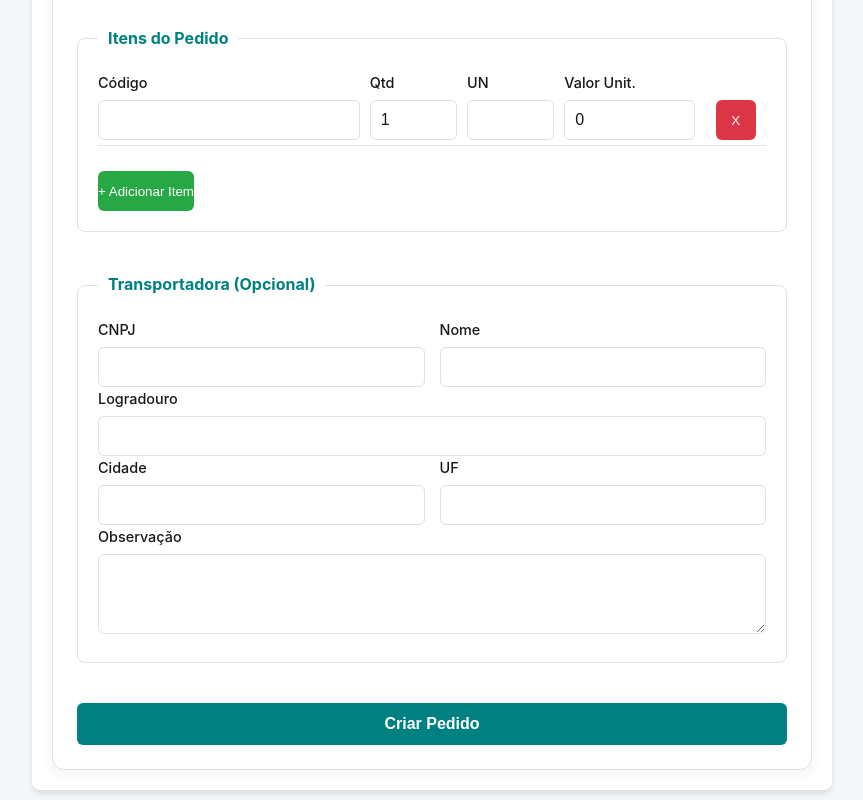
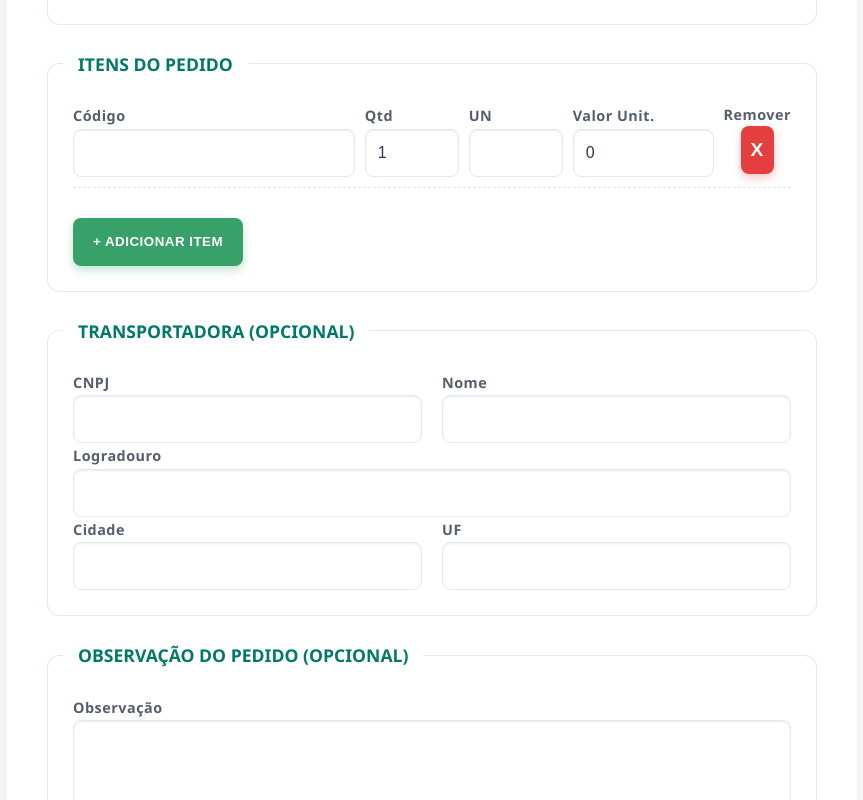
Before and after one commit to ViniciusMaglog/pedido-umgrauemeio, a Next.js app: page / in a window 1280 px wide. Shown: the part 920-1720 px from the top of the page, without its empty margins (208-1071 px from the left). Built offline with nearby package versions, Linux system fonts and the light colour scheme.

Commit message:
atualização de layout

```diff
--- a/src/app/globals.css
+++ b/src/app/globals.css
@@ -1,45 +1,61 @@
 /* ==========================================================================
   1. Variáveis de Cor e Tema
+  (Ajustes para maior clareza e sombra mais sutil)
   ========================================================================== */
 :root {
     /* Tema Claro (Padrão) */
-  --background: #f4f7f9;
-  --foreground: #171717;
-  --primary-color: #008080; /* Teal para botões e links */
-  --primary-color-hover: #006666;
+    --background: #f7f9fb;
+    /* Fundo muito claro */
+    --foreground: #2d3748;
+    /* Cor de texto mais escura para contraste */
+    --primary-color: #00796b;
+    /* Teal Escuro (Mais Profissional) */
+    --primary-color-hover: #00897b;
     --card-bg: #ffffff;
-  --border-color: #e0e0e0;
-  --input-bg: #ffffff; /* Fundo do input */
+    --border-color: #e2e8f0;
+    /* Borda muito clara */
+    --input-bg: #ffffff;
+    --shadow-soft: 0 10px 30px rgba(0, 0, 0, 0.05);
+    /* Sombra mais espalhada e sutil */
+    --shadow-inset: inset 0 1px 2px rgba(0, 0, 0, 0.08);
+    /* Inset shadow suave */
+    --shadow-button: 0 4px 10px rgba(0, 121, 107, 0.2);
+    /* Sombra focada no botão */
+    --shadow-focus: 0 0 0 3px rgba(0, 121, 107, 0.4);
+    /* Foco Teal mais fino */
 
-  --success-bg: #c8e6c9;
-  --success-text: #1b5e20;
-  --error-bg: #ffcdd2;
-  --error-text: #b71c1c;
-  --loading-bg: #bbdefb;
-  --loading-text: #0d47a1;
-  --pending-bg: #e0e0e0;
-  --pending-text: #424242;
+    --success-bg: #38a169;
+    /* Verde mais profissional */
+    --error-bg: #e53e3e;
+    /* Vermelho padrão */
+    --pending-bg: #cbd5e0;
+
+    --success-text: #ffffff;
+    --error-text: #ffffff;
+    --loading-text: #ffffff;
+    --pending-text: #000000;
 }
 
-/* Tema escuro funcional (Ativado pela preferência do navegador) */
+/* Tema escuro funcional */
 @media (prefers-color-scheme: dark) {
     :root {
-    --background: #121212;
-    --foreground: #e0e0e0;
-    --primary-color: #008080; /* Mantido Teal */
-    --primary-color-hover: #006666;
-    --card-bg: #1e1e1e;
-    --border-color: #424242;
-    --input-bg: #2d2d2d; /* Fundo do input no modo escuro */
+        --background: #171923;
+        /* Fundo escuro azulado */
+        --foreground: #e2e8f0;
+        --primary-color: #2bc4b8;
+        /* Teal brilhante para destaque */
+        --primary-color-hover: #48d2c6;
+        --card-bg: #2d3748;
+        --border-color: #4a5568;
+        --input-bg: #202736;
+        --shadow-soft: 0 10px 30px rgba(0, 0, 0, 0.6);
+        --shadow-inset: inset 0 2px 4px rgba(0, 0, 0, 0.3);
+        --shadow-button: 0 4px 10px rgba(43, 196, 184, 0.25);
+        --shadow-focus: 0 0 0 3px rgba(43, 196, 184, 0.4);
 
-    --success-bg: #2e7d32;
-    --success-text: #e8f5e9;
-    --error-bg: #c62828;
-    --error-text: #ffcdd2;
-    --loading-bg: #1565c0;
-    --loading-text: #e3f2fd;
-    --pending-bg: #424242;
-    --pending-text: #eeeeee;
+        --success-bg: #38a169;
+        --error-bg: #c53030;
+        --pending-bg: #4a5568;
     }
 }
 
@@ -59,7 +75,7 @@ html {
 body {
     color: var(--foreground);
     background: var(--background);
-  font-family: -apple-system, BlinkMacSystemFont, "Segoe UI", Roboto, Helvetica, Arial, sans-serif;
+    font-family: 'Segoe UI', Roboto, Helvetica, Arial, sans-serif;
     -webkit-font-smoothing: antialiased;
     -moz-osx-font-smoothing: grayscale;
     line-height: 1.6;
@@ -74,245 +90,270 @@ a {
   3. Layout e Componentes Principais
   ========================================================================== */
 .container {
-  max-width: 800px;
+    max-width: 850px;
     width: 95%;
     margin: 40px auto;
-  padding: 20px;
-  /* Removido text-align: center para melhor alinhamento do formulário */
+    padding: 40px;
     display: flex;
     flex-direction: column;
     align-items: center;
     background-color: var(--card-bg);
-  border-radius: 8px;
-  box-shadow: 0 4px 6px rgba(0, 0, 0, 0.1);
+    border-radius: 16px;
+    box-shadow: var(--shadow-soft);
+    border: none;
 }
 
 .logo {
-  margin-bottom: 24px;
+    margin-bottom: 28px;
     object-fit: contain;
 }
 
 h1 {
-  margin-bottom: 24px;
-  text-align: center;
-  color: var(--foreground);
+    margin-bottom: 30px;
+    font-size: 1.5rem;
+    font-weight: 800;
+    color: var(--primary-color);
+    text-transform: uppercase;
+    letter-spacing: 1px;
 }
 
-/* Informação fixa (Um Grau e Meio) */
 .fixed-info {
-    padding: 5px 0 15px;
-    font-size: 1.0em;
+    padding: 5px 0 20px;
+    font-size: 1.1em;
     color: var(--primary-color);
-    font-style: italic;
-    text-align: left;
+    font-weight: 600;
+    border-bottom: 1px solid var(--border-color);
     width: 100%;
 }
 
-
 /* ==========================================================================
-  4. Formulários
+  4. Formulários (Visual Aprimorado)
   ========================================================================== */
-.form-card {
-  background-color: var(--card-bg);
-  border-radius: 12px;
-  padding: 24px;
-  box-shadow: 0 4px 14px rgba(0, 0, 0, 0.05);
-  border: 1px solid var(--border-color);
-  display: flex;
-  flex-direction: column;
-  gap: 20px;
-  width: 100%;
-}
-
-.form-group {
-  text-align: left;
-}
-
 .form-group label {
-  display: block;
-  margin-bottom: 6px;
-  font-weight: 500;
+    font-weight: 600;
+    letter-spacing: 0.5px;
+    color: var(--foreground);
     font-size: 0.9rem;
+    opacity: 0.8;
 }
 
 /* Estilo geral para inputs e selects */
-.form-card input[type="text"],
-.form-card input[type="number"],
-.form-card input[type="date"],
-.form-card input[type="file"],
-.form-card textarea,
-.input-padrao,
-.form-card select {
+.form-card input,
+.form-card select,
+.form-card textarea {
     width: 100%;
-  padding: 10px;
+    padding: 12px;
     border: 1px solid var(--border-color);
-  border-radius: 6px;
+    border-radius: 8px;
     background-color: var(--input-bg);
     color: var(--foreground);
     font-size: 1rem;
-  height: 40px;
+    height: 48px;
     box-sizing: border-box;
+    transition: all 0.2s ease-in-out;
+    box-shadow: var(--shadow-inset);
+}
+
+.form-card textarea {
+    min-height: 120px;
+    height: auto !important;
+}
+
+.form-card input:focus,
+.form-card select:focus,
+.form-card textarea:focus {
+    border-color: var(--primary-color);
+    outline: none;
+    box-shadow: var(--shadow-focus);
 }
 
 /* Estilo para input date desabilitado/readonly */
 .form-card input[readonly] {
     background-color: var(--pending-bg) !important;
+    color: var(--pending-text) !important;
     cursor: not-allowed !important;
+    box-shadow: inset 0 1px 2px rgba(0, 0, 0, 0.1);
 }
 
-/* Ajuste para textarea */
-.form-card textarea {
-    height: auto !important;
-    min-height: 80px;
-}
-
-/* Remoção das setas do input number */
-.form-card input.input-padrao::-webkit-outer-spin-button,
-.form-card input.input-padrao::-webkit-inner-spin-button {
-  -webkit-appearance: none;
-  margin: 0;
-}
-.form-card input.input-padrao::-moz-number-spinbox {
-  -moz-appearance: textfield;
+/* Botões: Estilo 3D/Shadow Lift */
+.submit-btn,
+.add-item-btn,
+.remove-item-btn {
+    padding: 12px 20px;
+    border: none;
+    border-radius: 8px;
+    cursor: pointer;
+    font-weight: 700;
+    transition: all 0.2s ease-in-out;
+    text-transform: uppercase;
+    letter-spacing: 0.5px;
 }
 
 .submit-btn {
     background-color: var(--primary-color);
     color: white;
-  border: none;
-  padding: 12px;
-  border-radius: 6px;
-  cursor: pointer;
-  transition: background-color 0.2s;
-  font-size: 1rem;
-  font-weight: bold;
+    font-size: 1.1rem;
+    box-shadow: var(--shadow-button);
 }
 
 .submit-btn:hover {
     background-color: var(--primary-color-hover);
+    transform: translateY(-2px);
+    box-shadow: 0 10px 20px rgba(0, 121, 107, 0.3);
+}
+
+.submit-btn:active {
+    transform: translateY(0);
+    box-shadow: 0 4px 8px rgba(0, 0, 0, 0.1);
 }
 
 .submit-btn:disabled {
-  background-color: #cccccc;
-  cursor: not-allowed;
+    background-color: var(--pending-bg);
+    color: var(--pending-text);
+    box-shadow: none;
+    transform: none;
 }
 
 /* Formulário Manual Específico */
 .manual-form fieldset {
     border: 1px solid var(--border-color);
-  border-radius: 8px;
-  padding: 20px;
-  margin-bottom: 20px;
+    border-radius: 12px;
+    padding: 25px;
+    margin-bottom: 25px;
+    background-color: var(--card-bg);
 }
 
 .manual-form legend {
-  padding: 0 10px;
-  font-weight: bold;
-  color: var(--primary-color); /* Usando primary-color para destaque */
+    padding: 0 15px;
+    font-weight: 800;
+    color: var(--primary-color);
+    font-size: 1.1rem;
+    margin-left: -10px;
+    text-transform: uppercase;
 }
 
 .grid-2 {
     display: grid;
     grid-template-columns: 1fr 1fr;
-  gap: 15px;
+    gap: 20px;
 }
 
 /* Estilos de Item */
-/* A classe item-header foi removida do JSX */
-
 .item-row-fields {
     display: grid;
-  /* Define 4 colunas para os inputs e 1 para a ação */
     grid-template-columns: 3fr 1fr 1fr 1.5fr auto;
     gap: 10px;
-  align-items: flex-end; /* Alinha o rodapé dos inputs e o botão */
+    align-items: flex-end;
     margin-bottom: 15px;
-  padding-bottom: 5px; /* Espaço para separar as linhas de item */
-  border-bottom: 1px solid var(--border-color); /* Separador visual */
+    padding-bottom: 10px;
+    border-bottom: 1px dashed var(--border-color);
 }
 
-/* Garante que os inputs dentro do item tenham largura total no seu grupo */
-.item-input-group input {
-    width: 100%;
+/* Botão Adicionar Item */
+.add-item-btn {
+    background-color: var(--success-bg);
+    color: var(--success-text);
+    font-weight: 700;
+    height: 48px;
+    margin-top: 15px;
+    box-shadow: 0 4px 10px rgba(56, 161, 105, 0.3);
 }
 
-/* botão add item */
-.add-item-btn, .remove-item-btn {
-  /* ... (outras propriedades) ... */
-  height: 40px;
-  transition: background-color 0.2s;
+.add-item-btn:hover {
+    background-color: #319795;
+    transform: translateY(-1px);
 }
 
-.add-item-btn {
-  background-color: #28a745; /* Verde Sucesso */
-  color: white;
-  border: none;
-  margin-top: 10px;
-  border-radius: 6px;
-  cursor: pointer;
-}
-.add-item-btn:hover {
-    background-color: #1b5e20;
-}
-
-/* Alinhamento do botão X */
+/* Botão Remover Item */
 .item-action-group {
-    height: 100%; /* Ocupa a altura do item */
+    height: 100%;
     display: flex;
     flex-direction: column;
     align-items: center;
 }
 
-.item-action-group .action-label {
-    visibility: hidden; /* Esconde o rótulo para não ocupar espaço na visualização desktop */
-    margin-bottom: 6px;
-}
-
 .remove-item-btn {
-  background-color: #dc3545; /* Vermelho Erro */
-  color: white;
-  border: none;
-  border-radius: 6px;
-  width: 100%; /* Ocupa o espaço do grupo de ação */
-  max-width: 40px; /* Limita a largura em desktop */
-  height: 40px; /* Garante que tenha a altura do input */
-  padding: 0;
-  flex-shrink: 0;
-  cursor: pointer;
+    background-color: var(--error-bg);
+    color: var(--error-text);
+    max-width: 48px;
+    height: 48px;
+    padding: 0 10px;
+    font-size: 1.2rem;
+    box-shadow: 0 4px 10px rgba(229, 62, 62, 0.3);
 }
 
 .remove-item-btn:hover {
-    background-color: #a82433;
+    background-color: #c53030;
+    transform: translateY(-1px);
 }
 
-/* --- AJUSTES DE RESPONSIVIDADE (480px) --- */
-@media (max-width: 480px) {
-    /* ... (Mantenha as regras gerais de 480px) ... */
+/* ==========================================================================
+  5. Responsividade (Otimizada)
+  ========================================================================== */
 
+/* Telas Médias (768px) */
+@media (max-width: 768px) {
+    .container {
+        margin: 0;
+        padding: 15px;
+        border-radius: 0;
+        box-shadow: none;
+        width: 100%;
+    }
+
+    h1{
+        font-size: 1.3rem;
+        font-weight: 800;
+        margin-bottom: 20px;
+        text-align: center;
+    }
+
+    .grid-2 {
+        grid-template-columns: 1fr;
+        gap: 15px;
+    }
+
+    .manual-form fieldset {
+        padding: 20px;
+        margin-bottom: 20px;
+    }
+
+    /* Layout de Item em 2 colunas */
     .item-row-fields {
-        grid-template-columns: 1fr 1fr; /* Duas colunas */
+        grid-template-columns: 1fr 1fr;
         grid-template-areas:
             "codigo codigo"
             "qtd valor"
             "unidade remove";
-        margin-bottom: 20px;
-        padding: 10px;
+        padding: 15px 10px;
+        margin-bottom: 15px;
         border: 1px solid var(--border-color);
-        border-radius: 8px;
+        border-bottom: none;
     }
 
-    .item-row-fields .item-input-group:nth-child(1) { grid-area: codigo; }
-    .item-row-fields .item-input-group:nth-child(2) { grid-area: qtd; }
-    .item-row-fields .item-input-group:nth-child(3) { grid-area: unidade; }
-    .item-row-fields .item-input-group:nth-child(4) { grid-area: valor; }
+    .item-row-fields .item-input-group:nth-child(1) {
+        grid-area: codigo;
+    }
+
+    .item-row-fields .item-input-group:nth-child(2) {
+        grid-area: qtd;
+    }
+
+    .item-row-fields .item-input-group:nth-child(3) {
+        grid-area: unidade;
+    }
+
+    .item-row-fields .item-input-group:nth-child(4) {
+        grid-area: valor;
+    }
 
     .item-action-group {
         grid-area: remove;
-        align-items: stretch; /* Estica para largura total */
+        align-items: stretch;
     }
 
     .item-action-group .action-label {
-        visibility: visible; /* Mostra o rótulo "Remover" no mobile */
+        visibility: visible;
         height: auto;
     }
 
@@ -320,84 +361,19 @@ h1 {
         width: 100%;
         max-width: none;
     }
-}
 
-/* ==========================================================================
-  5. Responsividade (Media Queries) 📱
-  ========================================================================== */
-
-/* Telas Médias (Tablets e alguns Desktops pequenos) */
-@media (max-width: 768px) {
-  .container {
-    margin: 20px auto;
-    padding: 15px;
-  }
-
-  .grid-2 {
-    /* Quebra o layout de duas colunas para uma coluna */
-    grid-template-columns: 1fr;
-  }
-
-  /* Ajuste no layout dos itens: 4 colunas em vez de 5, o botão X fica ao lado */
-  .item-header, .item-row {
-      grid-template-columns: 2fr 1fr 1fr 1.5fr 40px; /* Ajuste para melhor visualização */
-      gap: 5px;
-  }
-
-  .item-header p:last-child {
-      display: none; /* Esconde o rótulo da coluna "Ação" */
-  }
-
-  .remove-item-btn {
-      width: 40px;
-      padding: 0;
-      font-size: 0.8rem;
+    .add-item-btn {
+        width: 100%;
     }
 }
 
-/* Telas Pequenas (Celulares) */
+/* Telas Pequenas (480px) */
 @media (max-width: 480px) {
     .container {
         padding: 10px;
-        width: 100%;
-        box-shadow: none; /* Menos sombra para parecer nativo */
-    }
-
-    .form-card {
-        padding: 15px;
-    }
-
-    h1 {
-        font-size: 1.5rem;
     }
 
     .manual-form fieldset {
         padding: 15px;
     }
-
-    /* Força o layout de item em duas linhas para ser legível */
-    .item-header {
-        display: none; /* Oculta cabeçalho dos itens em telas muito pequenas */
 }
-    .item-row {
-        grid-template-columns: 1fr 1fr; /* Duas colunas */
-        grid-template-areas:
-            "codigo codigo"
-            "qtd valor"
-            "unidade remove";
-        margin-bottom: 20px;
-        padding: 10px;
-        border: 1px solid var(--border-color);
-        border-radius: 8px;
-    }
-
-    .item-row input:nth-child(1) { grid-area: codigo; }
-    .item-row input:nth-child(2) { grid-area: qtd; }
-    .item-row input:nth-child(3) { grid-area: unidade; }
-    .item-row input:nth-child(4) { grid-area: valor; }
-    .remove-item-btn {
-        grid-area: remove;
-        width: 100%;
-        margin-top: 5px;
-    }
-}
--- a/src/app/page.tsx
+++ b/src/app/page.tsx
@@ -8,25 +8,22 @@ import { useState, ChangeEvent, FormEvent } from 'react';
 const CLIENT_ID = '8A697099-E130-4A57-BE47-DD8B72E3C003';
 const CLIENT_NAME = 'Um Grau e Meio';
 
-// Filiais fixas (MALAF, removendo as outras)
+// Filiais fixas (MALAF)
 const MALAF_FILIAIS = [
-  // Opção 1: CNPJ de teste com final 80 (mantido para exemplo, use o que for mais comum)
     { cnpj: '20230376000280', name: 'MALAF TRANSPORTES E LOGISTICA LTDA (Matriz/Filial)' },
-  // Opção 2: CNPJ de teste com final 08
-  //{ cnpj: '20230376000108', name: 'MALAF TRANSPORTES E LOGISTICA LTDA (Sede/Outro)' }
 ];
 
 // O CNPJ que será o padrão/pré-selecionado
 const DEFAULT_CNPJ_FILIAL = MALAF_FILIAIS[0].cnpj;
 
-// CONSTANTES DA API E TENANT (Mantidas)
+// CONSTANTES DA API E TENANT
 const TENANT = process.env.NEXT_PUBLIC_TENANT || 'F8A63EBF-A4C5-457D-9482-2D6381318B8E';
 const API_POST_URL = 'https://api.maglog.com.br/api-wms/rest/1/event/expedicao';
 
-// texto fixo para observação de pedidos via integração
-const FIXED_OBSERVATION = 'Maglog:pedido criado por Um Grau e Meio via integração.';
+// Texto fixo para observação de pedidos via integração
+const FIXED_OBSERVATION = 'Maglog: pedido criado por Um Grau e Meio via integração.';
 
-// --- INTERFACES (Mantidas) ---
+// --- INTERFACES ---
 interface Destinatario {
     CNPJCPF: string;
     Nome: string;
@@ -68,7 +65,7 @@ interface ExpedicaoBody {
     Observacao?: string;
 }
 
-// --- ESTADO INICIAL MANUAL (Atualizado para o padrão MALAF) ---
+// --- ESTADO INICIAL MANUAL ---
 const initialManualFormState: ExpedicaoBody = {
     CNPJFilial: DEFAULT_CNPJ_FILIAL, // MALAF
     Documento: '',
@@ -86,19 +83,18 @@ const initialManualFormState: ExpedicaoBody = {
     Observacao: ''
 };
 
-// --- FUNÇÃO PRINCIPAL (Simplificada) ---
+// --- FUNÇÃO PRINCIPAL ---
 export default function ExpedicaoPage() {
     const [isProcessing, setIsProcessing] = useState(false);
     const [manualForm, setManualForm] = useState<ExpedicaoBody>(initialManualFormState);
 
-  // Função para remover campos com valor 'undefined' (Mantida)
+    // Função para remover campos com valor 'undefined'
     function cleanUndefineds<T>(obj: T): T {
         if (Array.isArray(obj)) { return obj.map(cleanUndefineds) as unknown as T; }
         if (typeof obj === 'object' && obj !== null) {
             const newObj: Record<string, unknown> = {};
             for (const key in obj) {
                 const value = (obj as Record<string, unknown>)[key];
-        // Mantendo o tratamento de undefined, mas garantindo que o valor seja o 'value' ou ''
                 newObj[key] = value === undefined ? '' : cleanUndefineds(value);
             }
             return newObj as T;
@@ -106,7 +102,7 @@ export default function ExpedicaoPage() {
         return obj;
     }
 
-  // --- LÓGICA PARA CADASTRO MANUAL (Mantida) ---
+    // --- LÓGICA PARA CADASTRO MANUAL ---
     const handleManualFormChange = (e: ChangeEvent<HTMLInputElement | HTMLTextAreaElement | HTMLSelectElement>) => {
         const { name, value, type } = e.target;
         const checked = type === 'checkbox' ? (e.target as HTMLInputElement).checked : undefined;
@@ -157,15 +153,14 @@ export default function ExpedicaoPage() {
 
         const formPayload = JSON.parse(JSON.stringify(manualForm));
 
-        // Se o usuário digitou algo, adiciona o texto fixo + o que foi digitado.
+        // Lógica de concatenação da Observação
         if (formPayload.Observacao) {
             formPayload.Observacao = `${FIXED_OBSERVATION} | ${formPayload.Observacao}`;
         } else {
-        // Se o usuário deixou o campo vazio, envia apenas o texto fixo.
             formPayload.Observacao = FIXED_OBSERVATION;
         }
 
-    // Tratar Transportadora vazia (Mantido)
+        // Tratar Transportadora vazia
         if (!formPayload.Transportadora.Nome && !formPayload.Transportadora.CNPJ) {
             formPayload.Transportadora = {
                 CNPJ: '00000000000000', Nome: 'Cliente Retira', Logradouro: 'Cliente Retira', Numero: 'S/N',
@@ -178,7 +173,6 @@ export default function ExpedicaoPage() {
         try {
             const resp = await fetch(API_POST_URL, {
                 method: 'POST',
-        // Owner é FIXO para 'Um Grau e Meio'
                 headers: { 'Content-Type': 'application/json', Tenant: TENANT, Owner: CLIENT_ID },
                 body: JSON.stringify(cleanedForm)
             });
@@ -187,7 +181,7 @@ export default function ExpedicaoPage() {
             if (!resp.ok) { throw new Error(data?.message || JSON.stringify(data)); }
 
             alert(`Pedido manual "${manualForm.Documento}" criado com sucesso para o cliente ${CLIENT_NAME}!`);
-      setManualForm(initialManualFormState); // Limpar formulário após sucesso
+            setManualForm(initialManualFormState);
         } catch (error) {
             const errorMessage = error instanceof Error ? error.message : 'Ocorreu um erro desconhecido.';
             alert(`Erro ao criar pedido: ${errorMessage}`);
@@ -196,7 +190,7 @@ export default function ExpedicaoPage() {
         }
     };
 
-  // --- RENDERIZAÇÃO DO FORMULÁRIO MANUAL (Atualizada) ---
+    // --- RENDERIZAÇÃO DO FORMULÁRIO MANUAL ---
     const renderManualForm = () => (
         <form onSubmit={handleManualSubmit} className="form-card manual-form">
             <fieldset>
@@ -204,7 +198,6 @@ export default function ExpedicaoPage() {
                 <div className="grid-2">
                     <div className="form-group">
                         <label>CNPJ Filial</label>
-            {/* CNPJ Filial agora é um select fixo para MALAF */}
                         <select name="CNPJFilial" value={manualForm.CNPJFilial} onChange={handleManualFormChange} required className="input-padrao">
                             {MALAF_FILIAIS.map((filial) => (
                                 <option key={filial.cnpj} value={filial.cnpj}>
@@ -225,9 +218,8 @@ export default function ExpedicaoPage() {
                             value={manualForm.Emissao.split('T')[0]}
                             required
                             className="input-padrao"
-              // REMOVIDO: onChange={handleManualFormChange}
-              readOnly // Adiciona o atributo somente leitura
-              style={{ backgroundColor: '#eee', cursor: 'not-allowed' }} // Opcional: Estilo para indicar que está desabilitado
+                            readOnly
+                            style={{ backgroundColor: '#000000ff', cursor: 'not-allowed', }}
                         />
                     </div>
                 </div>
@@ -283,19 +275,10 @@ export default function ExpedicaoPage() {
 
             <fieldset>
                 <legend>Itens do Pedido</legend>
-        {/* REMOVA este div de cabeçalho: */}
-        {/* <div className="item-header">
-        <p>Código</p>
-        <p>Qtd</p>
-        <p>UN</p>
-        <p>Valor Unit.</p>
-        <p>Ação</p>
-    </div> */}
 
                 {manualForm.Itens.map((item, index) => (
-          <div key={index} className="item-row-fields"> {/* CLASSE ALTERADA para diferenciar */}
+                    <div key={index} className="item-row-fields">
 
-            {/* NOVO CÓDIGO AQUI: */}
                         <div className="form-group item-input-group">
                             <label>Código</label>
                             <input type="text" name="Codigo" value={item.Codigo} onChange={(e) => handleItemChange(index, e)} required className="input-padrao" />
@@ -317,7 +300,7 @@ export default function ExpedicaoPage() {
                         </div>
 
                         <div className="form-group item-action-group">
-              <label className="action-label">Remover</label> {/* Rótulo para remover */}
+                            <label className="action-label">Remover</label>
                             <button type="button" onClick={() => handleRemoveItem(index)} className="remove-item-btn">X</button>
                         </div>
 
@@ -352,6 +335,11 @@ export default function ExpedicaoPage() {
                         <input type="text" name="Transportadora.UF" value={manualForm.Transportadora.UF} onChange={handleManualFormChange} maxLength={2} className="input-padrao" />
                     </div>
                 </div>
+            </fieldset>
+
+            {/* FIELDSET PARA OBSERVAÇÃO DO PEDIDO (CORRIGIDO) */}
+            <fieldset>
+                <legend>Observação do Pedido (Opcional)</legend>
                 <div className="form-group">
                     <label>Observação</label>
                     <textarea name="Observacao" value={manualForm.Observacao || ''} onChange={handleManualFormChange} className="input-padrao" rows={3}></textarea>
@@ -364,13 +352,12 @@ export default function ExpedicaoPage() {
         </form>
     );
 
-  // --- RENDERIZAÇÃO PRINCIPAL (Simplificada) ---
+    // --- RENDERIZAÇÃO PRINCIPAL ---
     return (
         <div className="container">
             <img src="/logo.png" alt={`Logo ${CLIENT_NAME}`} width="150" height="50" className="logo" onError={(e) => { (e.target as HTMLImageElement).src = 'https://placehold.co/150x60/eee/ccc?text=Logo'; }} />
             <h1>Cadastro de Pedidos - {CLIENT_NAME}</h1>
 
-      {/* Renderiza diretamente o formulário manual */}
             {renderManualForm()}
         </div>
     );
```
Lines whose indentation alone changed are shown as unchanged.
